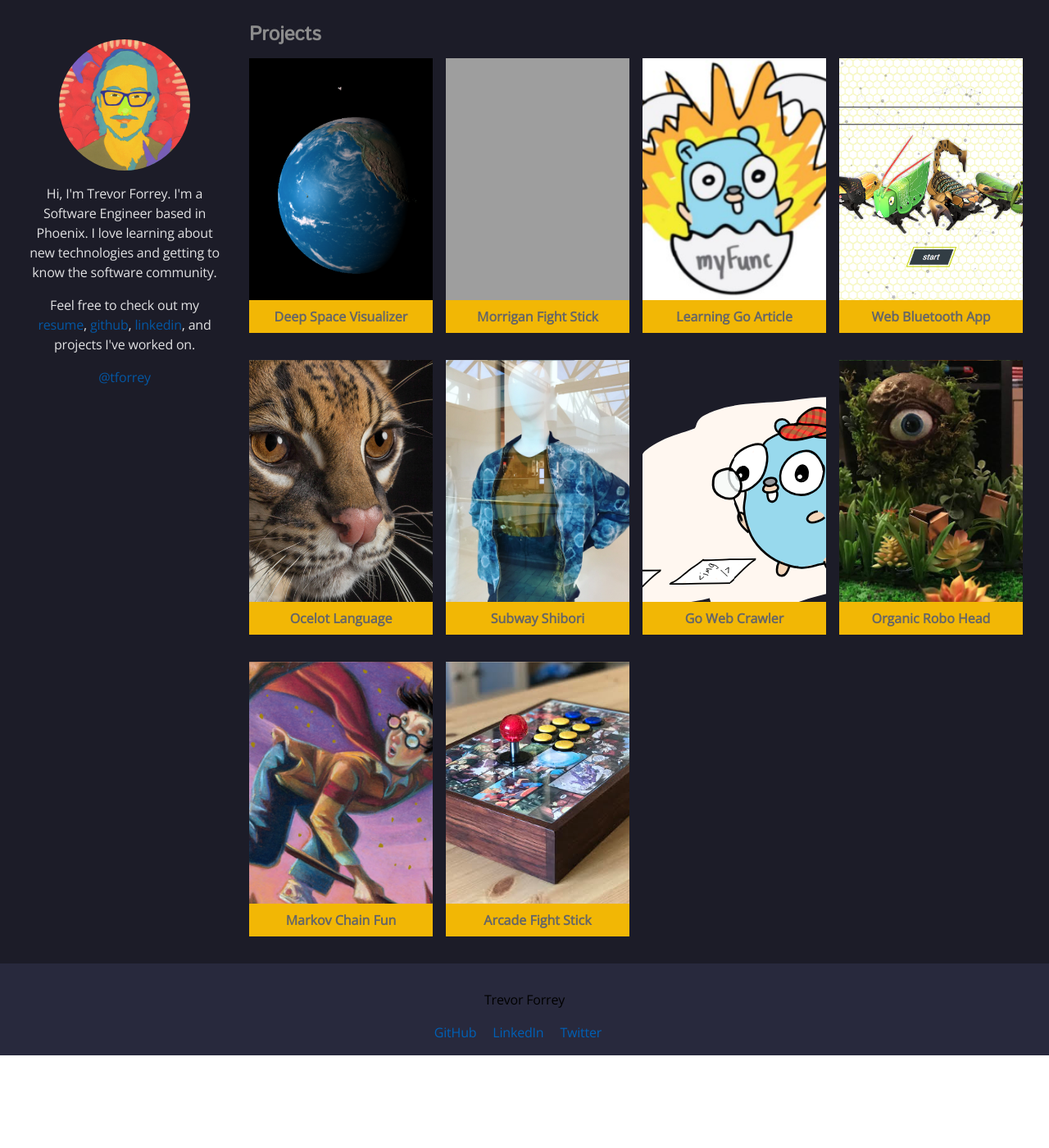
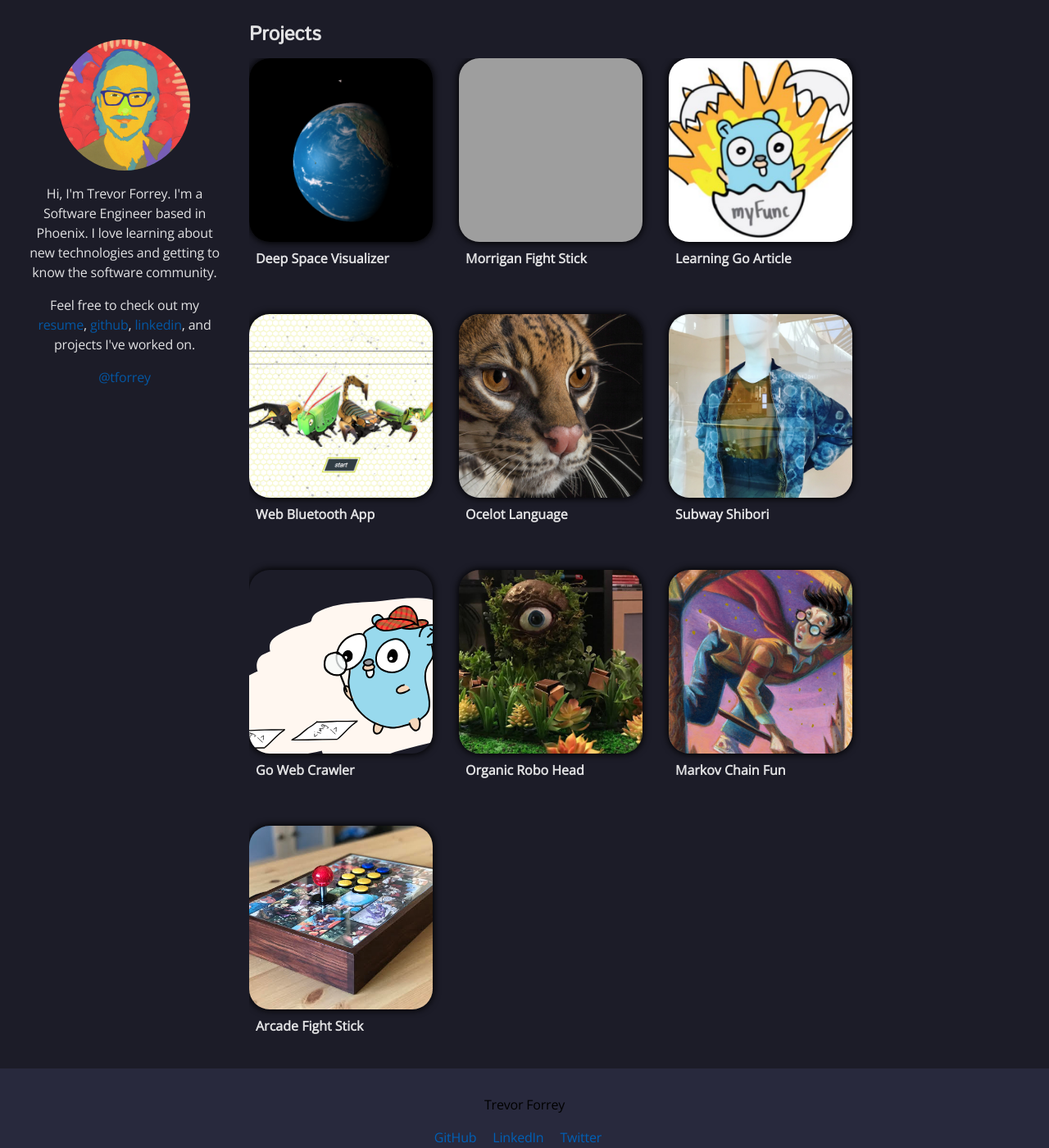
Before and after one commit to trevorforrey/trevorforrey.github.io, a Jekyll site: the page built from index.html, in a window 1280 px wide and 1400 px high. Shown: the whole window at 82% size. Built offline with Jekyll 4.4.1, drawn with Linux system fonts in a browser that asks for light colours; grey boxes are pictures that could not be loaded.

Commit message:
Some project thumb container styling

```diff
--- a/_sass/partials/_navigation.scss
+++ b/_sass/partials/_navigation.scss
@@ -1,4 +1,5 @@
 .navigation-item {
+  @include primary-text;
   display: inline-block;
   padding-top: 0.25em;
   padding-bottom: 0.25em;
--- a/_sass/partials/_portfolio.scss
+++ b/_sass/partials/_portfolio.scss
@@ -10,33 +10,41 @@
 .project-list-wrap {
   width: 50%;
   float: left;
+  display: grid;
+  grid-template-columns: 1fr 1fr 1fr;
+  grid-template-rows: 1fr 1fr 1fr;
+  gap: 16px 16px;
+  grid-auto-flow: row;
+  grid-template-areas:
+    ". . ."
+    ". . ."
+    ". . .";
 }
 
 .project-thumb-container {
-  width: 14em;
-  height: 21em;
   margin-right: 1em;
   margin-bottom: 2rem;
-  float: left;
+  // float: left;
 
-  img {
+
+
+  &:hover img {
     width: 14em;
-    height: 18.5em;
-    text-align: center;
+    height: 14em;
+    box-shadow: 0px 0px 8px 1px rgb(0, 0, 0);
   }
 
   &:hover .project-title{
-    color: #333;
+    // color: #333;
   }
 }
 
 .project-title {
-  text-align: center;
-  background-color: $accent-color;
+  margin-left: 8px;
+  @include primary-text;
   height: 2.5rem;
   line-height: 2.5rem;
   font-size: 1rem;
-  color: #666;
 }
 
 .project-container {
--- a/_sass/partials/tablet/portfolio.scss
+++ b/_sass/partials/tablet/portfolio.scss
@@ -7,14 +7,14 @@
 
   body .project-thumb-container {
     width: 14em;
-    height: 21em;
+    height: 16em;
     margin-right: 1em;
     margin-bottom: 2rem;
     float: left;
 
     img {
       width: 14em;
-      height: 18.5em;
+      height: 14em;
       text-align: center;
     }
 
--- a/index.html
+++ b/index.html
@@ -18,8 +18,10 @@ layout: default
             style="background-image: url({{project.img-src}});
             background-position: center center;
             background-size: cover;
-            width: 100%;
-            height: 88%;"
+            width: 14em;
+            height: 14em;
+            border-radius: 25px;
+            box-shadow: 0px 0px 8px 1px rgb(0, 0, 0);"
             ></div>
             <div class="project-title">
               <strong>{{project.title}}</strong>
```
